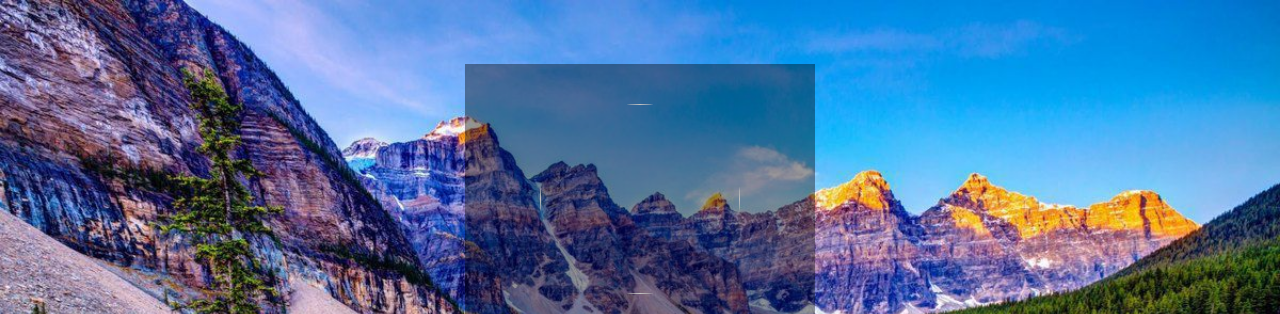
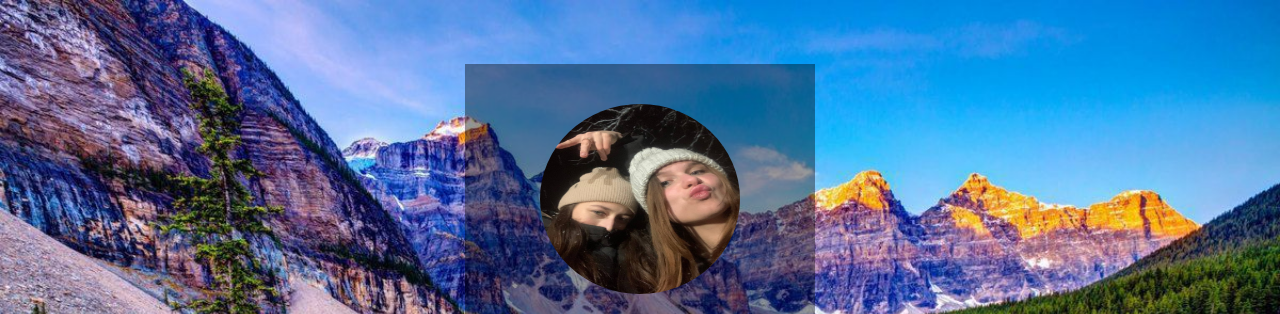
Before and after one commit to Dasha83-1999/web-prac-1.22, a plain HTML site: page index.html in a window 1280 px wide. Shown: the top 314 px of the page. Drawn offline with Linux system fonts and the light colour scheme; files whose address does not match are found by name.

Commit message:
Update index.html

```diff
--- a/index.html
+++ b/index.html
@@ -11,7 +11,7 @@
 </head>
 <body>
 <div class="box">
-    <img src="img/photo.jpg" alt="" class="box-img">
+    <img src="photo.jpg" alt="" class="box-img">
     <h1>Даша Сорочинська</h1>
     <h5>Про себе</h5>
     <p>
```
